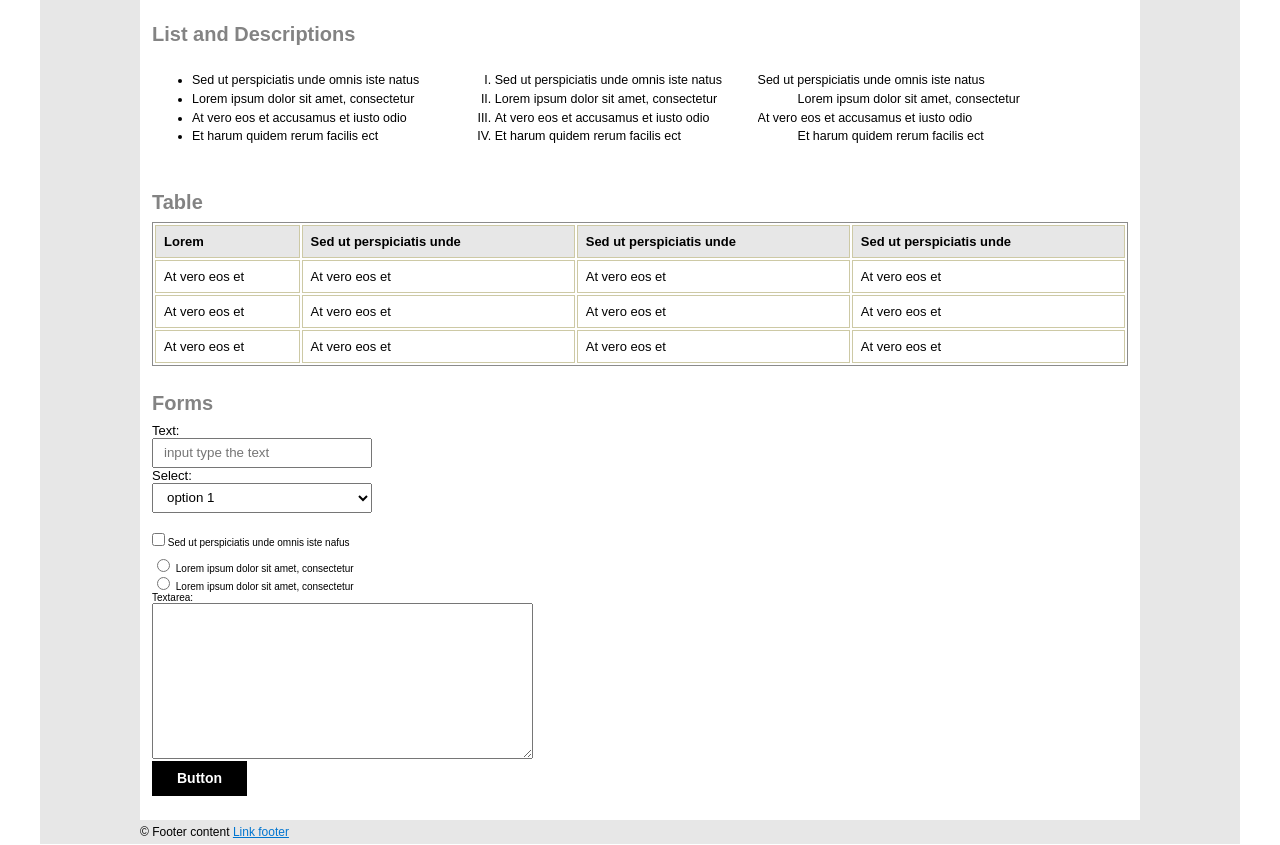
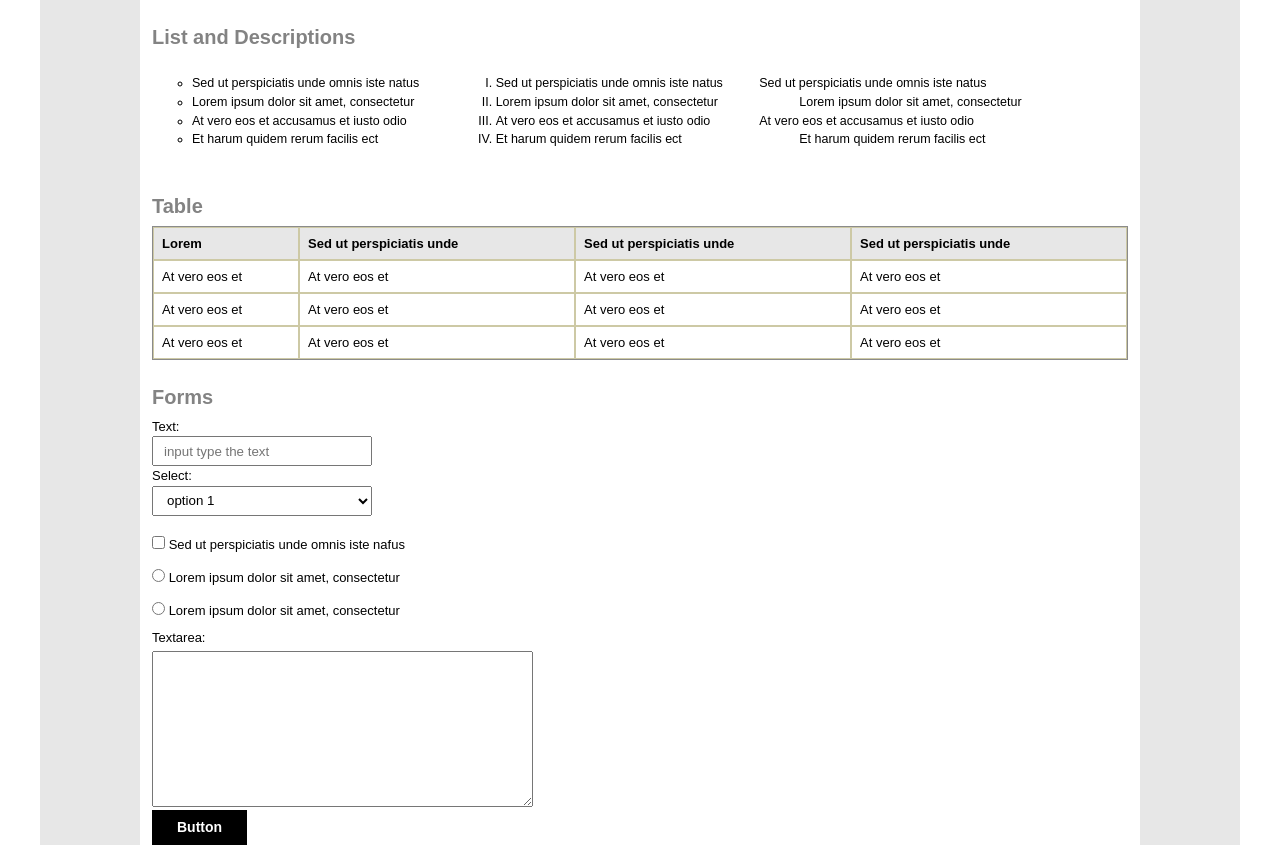
Before and after one commit to alexkurilo/hw3, a plain HTML site: page index.html in a window 1280 px wide. Shown: the part 757-1602 px from the top of the page. Drawn offline with Linux system fonts and the light colour scheme.

Commit message:
work on bugs

```diff
--- a/css/styles.css
+++ b/css/styles.css
@@ -9,6 +9,7 @@ body * {
 body {
 	font-family: arial, sans-serif;
 	margin: 0;
+	font-size:1.3rem;
 }
 
 div{
@@ -171,9 +172,10 @@ h2{
 	margin-right: 1.2rem;
 }
 
-/* div.lists{
+ul{
+	list-style-type: circle;
 }
- */
+
 .ul, .ol, .dl{
 	padding: 0rem;
 	overflow: hidden;
@@ -187,6 +189,7 @@ table{
 	width: 100%;
 	height: 100%;
 	border: 1px solid #8b8b8b;
+	border-spacing: 0;
 }
 
 th{
@@ -211,9 +214,10 @@ tr th:first-child{
 }
 
 .text{
-	padding-top: 1rem;
+	/* padding: 10rem 0; */
+	/* margin: 1rem; */
 	font: normal 1.3rem arial, sans-serif;
-	/* line-height: 10%; */
+	line-height: 150%;
 }
 
 #input, #select{
@@ -228,17 +232,17 @@ tr th:first-child{
 	margin: 2rem 0 1rem 0;
 }
 
-#radio{
+.radio{
 	margin: 1rem 0;
 }
 
-#check:checked + span,
-#radio:checked + span{
+input:checked + span{
     background: #20B2AA;
     color: #FF0000;
    }
 #textarea{
-	margin: 1.5rem 0;
+	/* margin: 1.5rem 0; */
+	line-height: 2;
 }
 
 #button{
```
